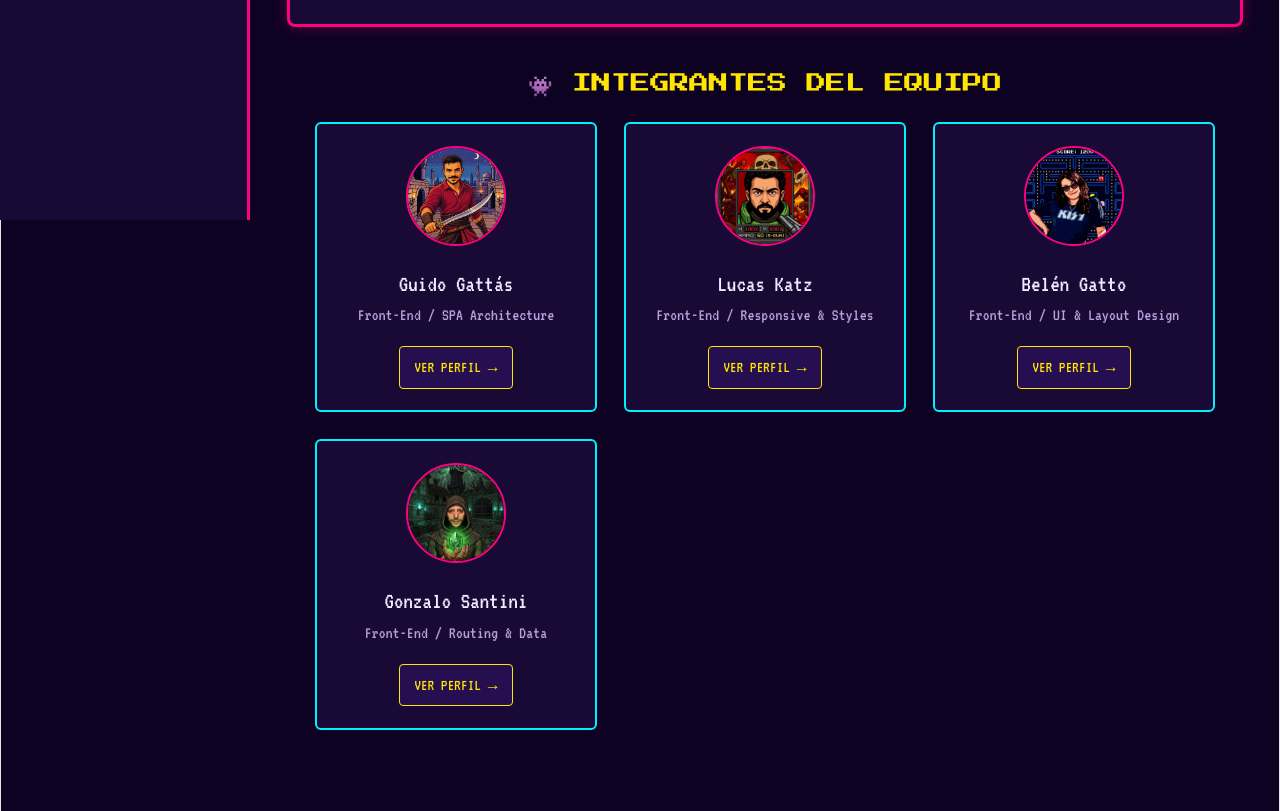
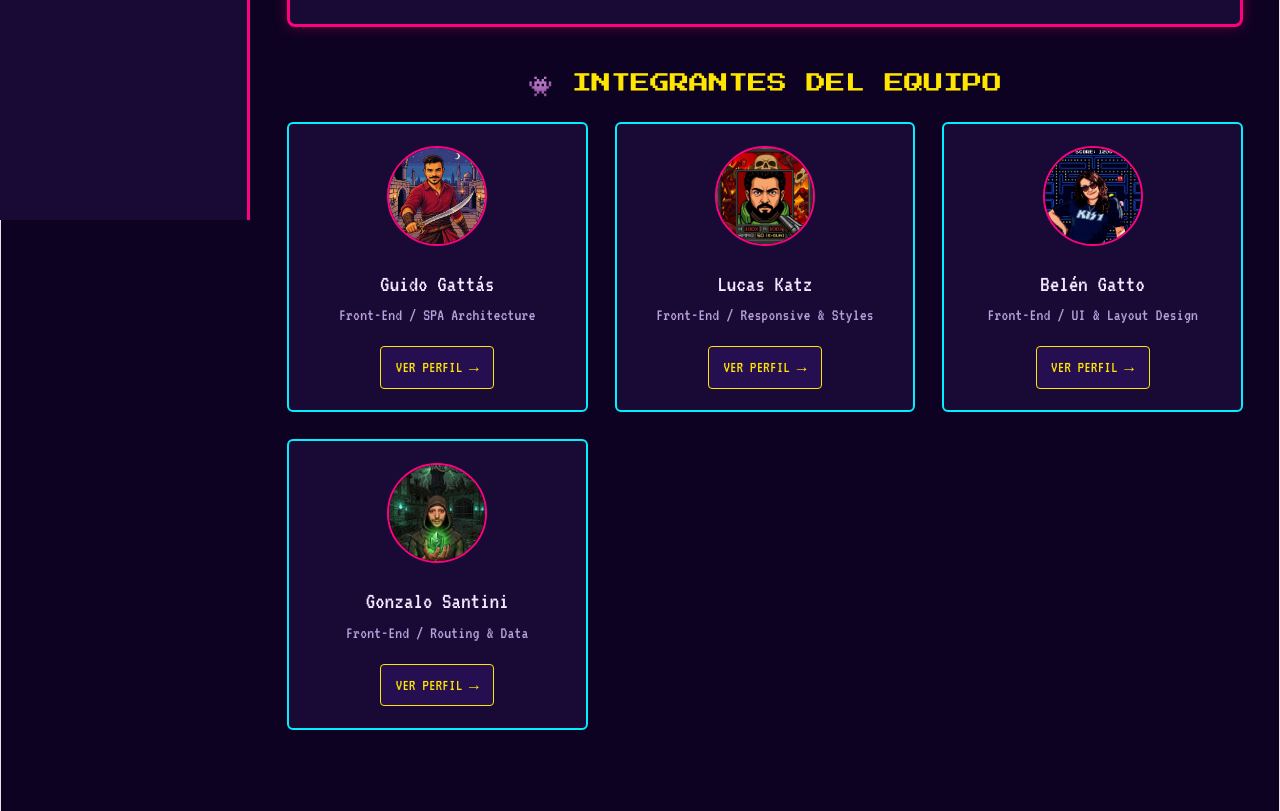
Before and after one commit to guidogattas/TP2-FrontEnd-Grupo10, a React (Vite) app: page / in a window 1280 px wide. Shown: the part 580-1391 px from the top of the page. Built offline with nearby package versions, Linux system fonts and the light colour scheme; no server answers.

Commit message:
[FIX] grid Portada

```diff
--- a/src/pages/Home.jsx
+++ b/src/pages/Home.jsx
@@ -103,10 +103,10 @@ export default function Home() {
 
                 <div style={{
                     display: 'grid',
-                    gridTemplateColumns: 'repeat(auto-fit, minmax(280px, 1fr))',
+                    gridTemplateColumns: 'repeat(auto-fit, minmax(220px, 1fr))',
                     gap: '1.5rem',
-                    maxWidth: '900px',
-                    margin: '0 auto'
+                    width: '100%',
+                    justifyContent: 'center'
                 }}>
                     {integrantes.map((persona) => (
                         <div
```
Also changed, not shown: 1 other file (tests, documents, lock files or other folders).
